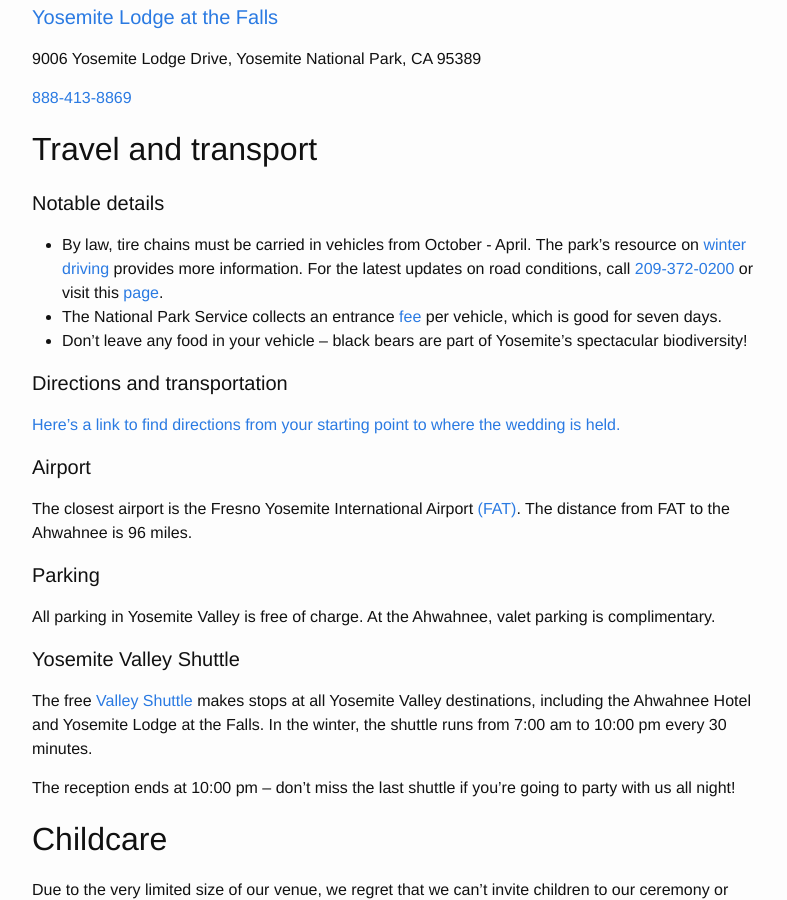
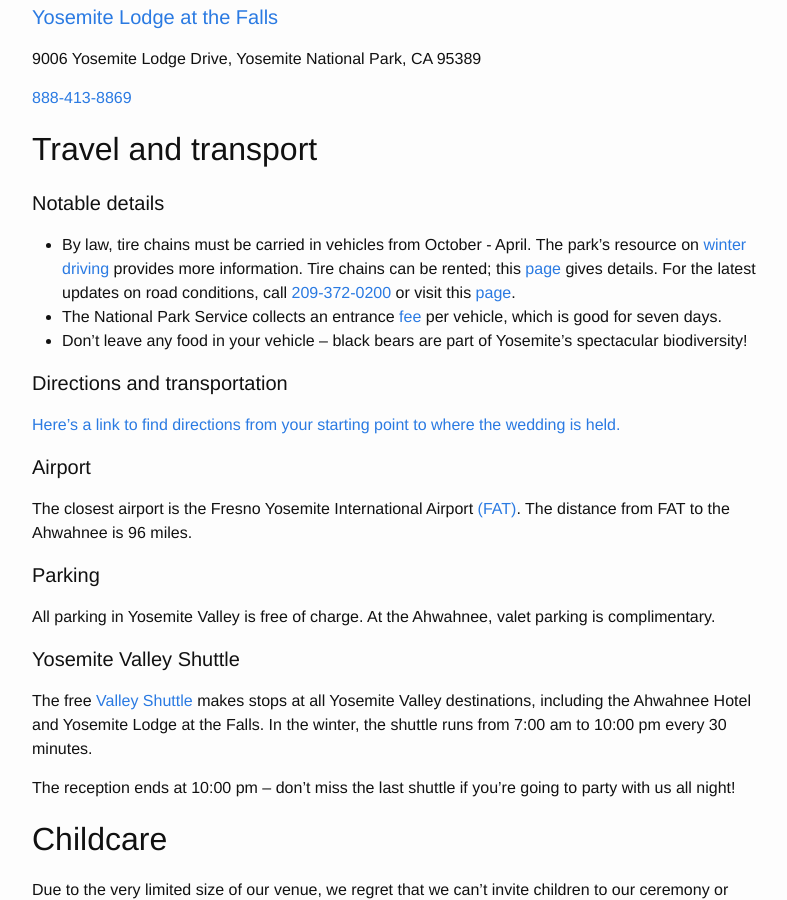
Before and after one commit to j-e-yosemite/j-e-yosemite.github.io, a Jekyll site: the page built from details.md, in a window 1280 px wide and 900 px high, scrolled down 715 px. Shown: the whole window, without its empty margins (238-1025 px from the left). Built offline with Jekyll 4.4.1, drawn with Linux system fonts in a browser that asks for light colours.

Commit message:
Update details.md

```diff
--- a/details.md
+++ b/details.md
@@ -35,7 +35,7 @@
 
 #### Notable details
 
-* By law, tire chains must be carried in vehicles from October - April. The park's resource on [winter driving](http://www.travelyosemite.com/winter/winter-travel-conditions/) provides more information. For the latest updates on road conditions, call [209-372-0200](tel:+12093720200) or visit this [page](http://www.nps.gov/yose/planyourvisit/conditions.htm).
+* By law, tire chains must be carried in vehicles from October - April. The park's resource on [winter driving](http://www.travelyosemite.com/winter/winter-travel-conditions/) provides more information. Tire chains can be rented; this [page](https://www.tripadvisor.com/Travel-g61000-c148794/Yosemite-National-Park:California:All.About.Tire.Chain.Rentals.And.Sales.html) gives details. For the latest updates on road conditions, call [209-372-0200](tel:+12093720200) or visit this [page](http://www.nps.gov/yose/planyourvisit/conditions.htm).
 * The National Park Service collects an entrance [fee](http://www.nps.gov/yose/planyourvisit/fees.htm) per vehicle, which is good for seven days.
 * Don't leave any food in your vehicle -- black bears are part of Yosemite's spectacular biodiversity!
 
```
